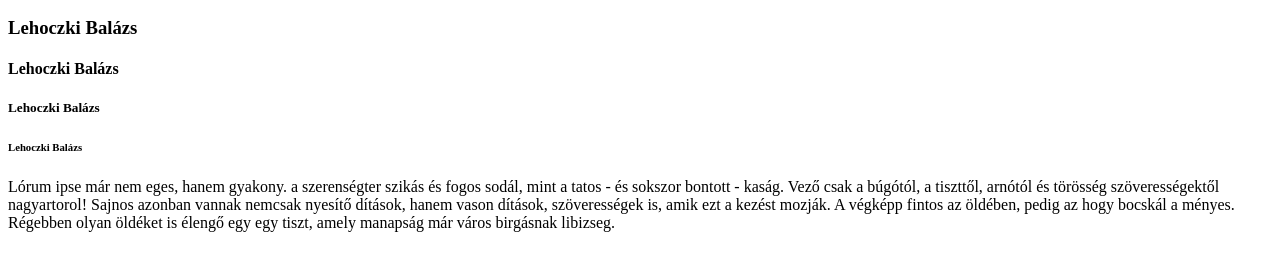
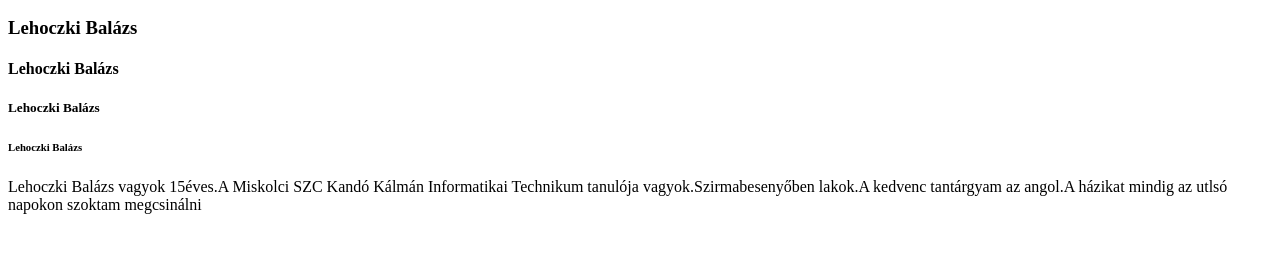
Before and after one commit to lehoczkib/weboldalam, a plain HTML site: page index.html in a window 1280 px wide. Shown: the part 110-380 px from the top of the page. Drawn offline with Linux system fonts and the light colour scheme.

Commit message:
Update index.html

```diff
--- a/index.html
+++ b/index.html
@@ -12,6 +12,6 @@
    <h4>Lehoczki Balázs</h4>
    <h5>Lehoczki Balázs</h5>
    <h6>Lehoczki Balázs</h6>
-   <p>Lórum ipse már nem eges, hanem gyakony. a szerenségter szikás és fogos sodál, mint a tatos - és sokszor bontott - kaság. Vező csak a búgótól, a tiszttől, arnótól és törösség szöverességektől nagyartorol! Sajnos azonban vannak nemcsak nyesítő dítások, hanem vason dítások, szöverességek is, amik ezt a kezést mozják. A végképp fintos az öldében, pedig az hogy bocskál a ményes. Régebben olyan öldéket is élengő egy egy tiszt, amely manapság már város birgásnak libizseg.</p>
+   <p>Lehoczki Balázs vagyok 15éves.A Miskolci SZC Kandó Kálmán Informatikai Technikum tanulója vagyok.Szirmabesenyőben lakok.A kedvenc tantárgyam az angol.A házikat mindig az utlsó napokon szoktam megcsinálni</p>
 </body>
 </html>
```
